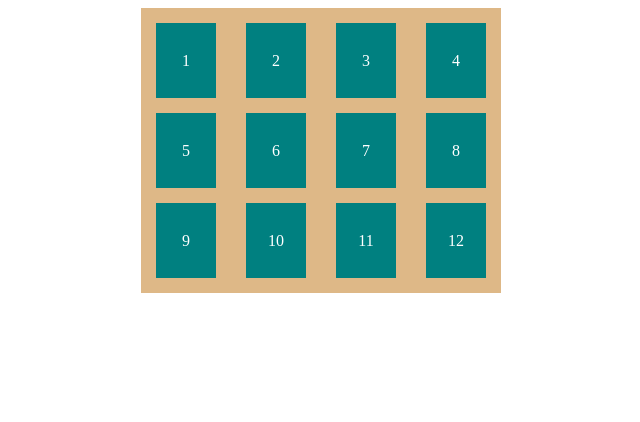
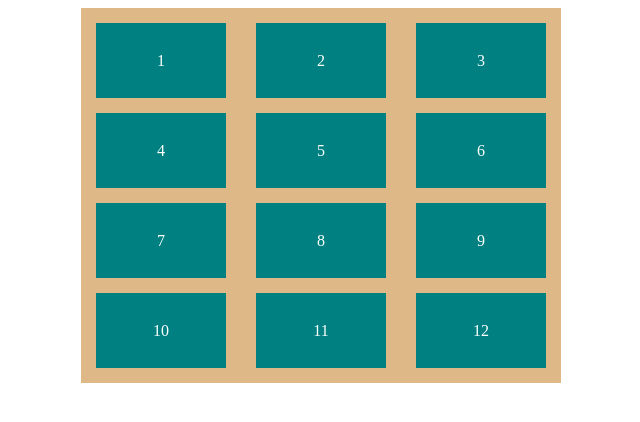
Before and after one commit to Hostess27/questions-5, a plain HTML site: page index.html in a window 1280 px wide. Shown: the whole page, without its empty margins (319-959 px from the left). Drawn offline with Linux system fonts and the light colour scheme.

Commit message:
Вопрос 11

```diff
--- a/css/style.css
+++ b/css/style.css
@@ -2,29 +2,29 @@ body {
     font-size: 20px;
   }
   /*
-    ширина container 360
-    или 4 раза по 90
+    ширина container 480
+    или 3 раза по 160
   */
   .container {
-    font-size: 0;
-    width: 360px;
+    width: 480px;
     margin: auto;
     padding-top: 15px;
     background: burlywood;
+    font-size: 0;
   }
 
   /*
-    ширина box 15 + 60 + 15
-    или 90
+    ширина box x + 130 + x
+    или 160
   */
   .box {
-    font-size: 1rem;
-    width: 60px;
     margin: 0 15px 15px;
+    width: 130px;
     height: 75px;
     line-height: 75px;
     background-color: teal;
     display: inline-block;
     text-align: center;
     color: #fff;
+    font-size: 1rem;
   }
```
Lines whose indentation alone changed are shown as unchanged.
